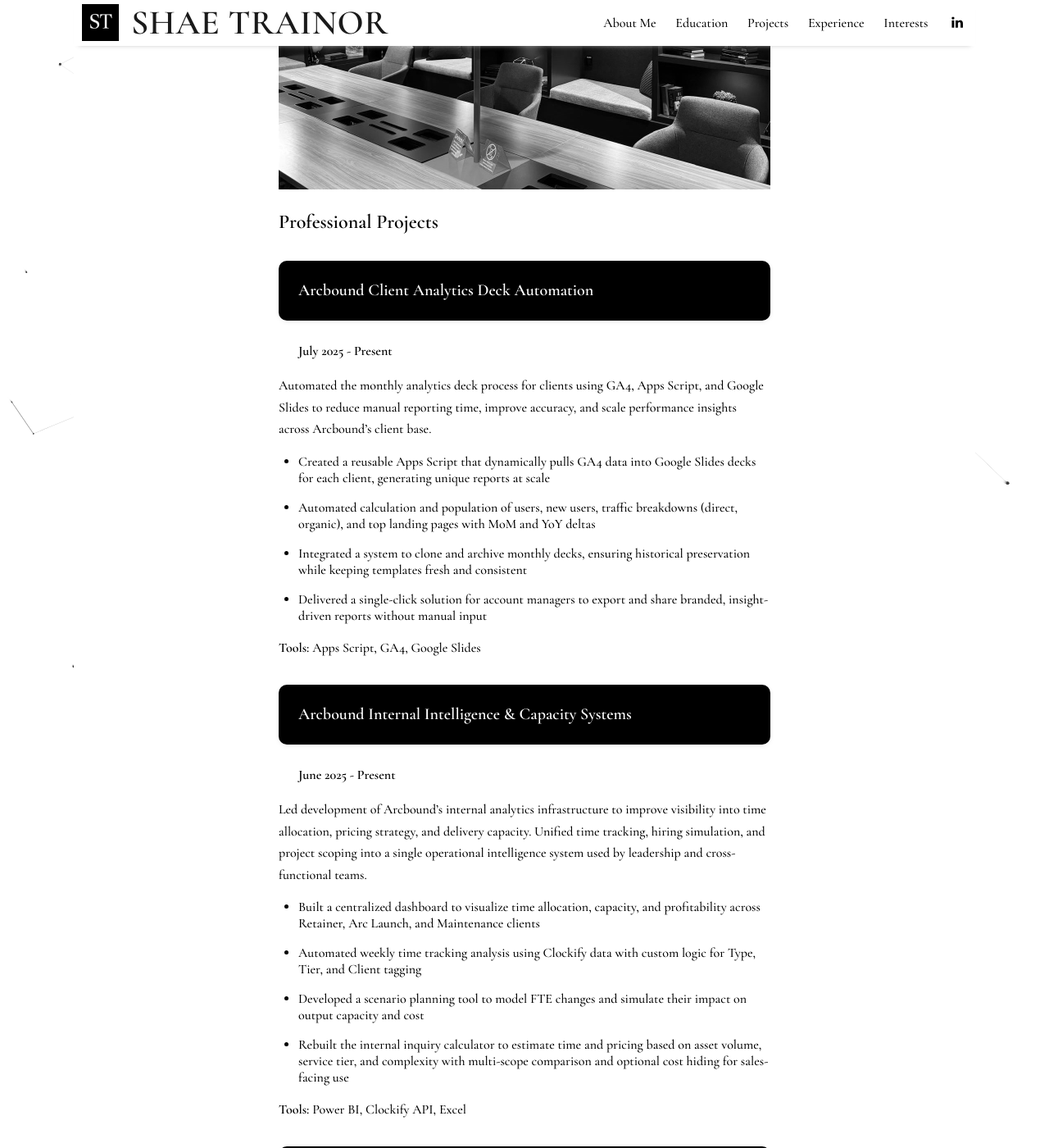
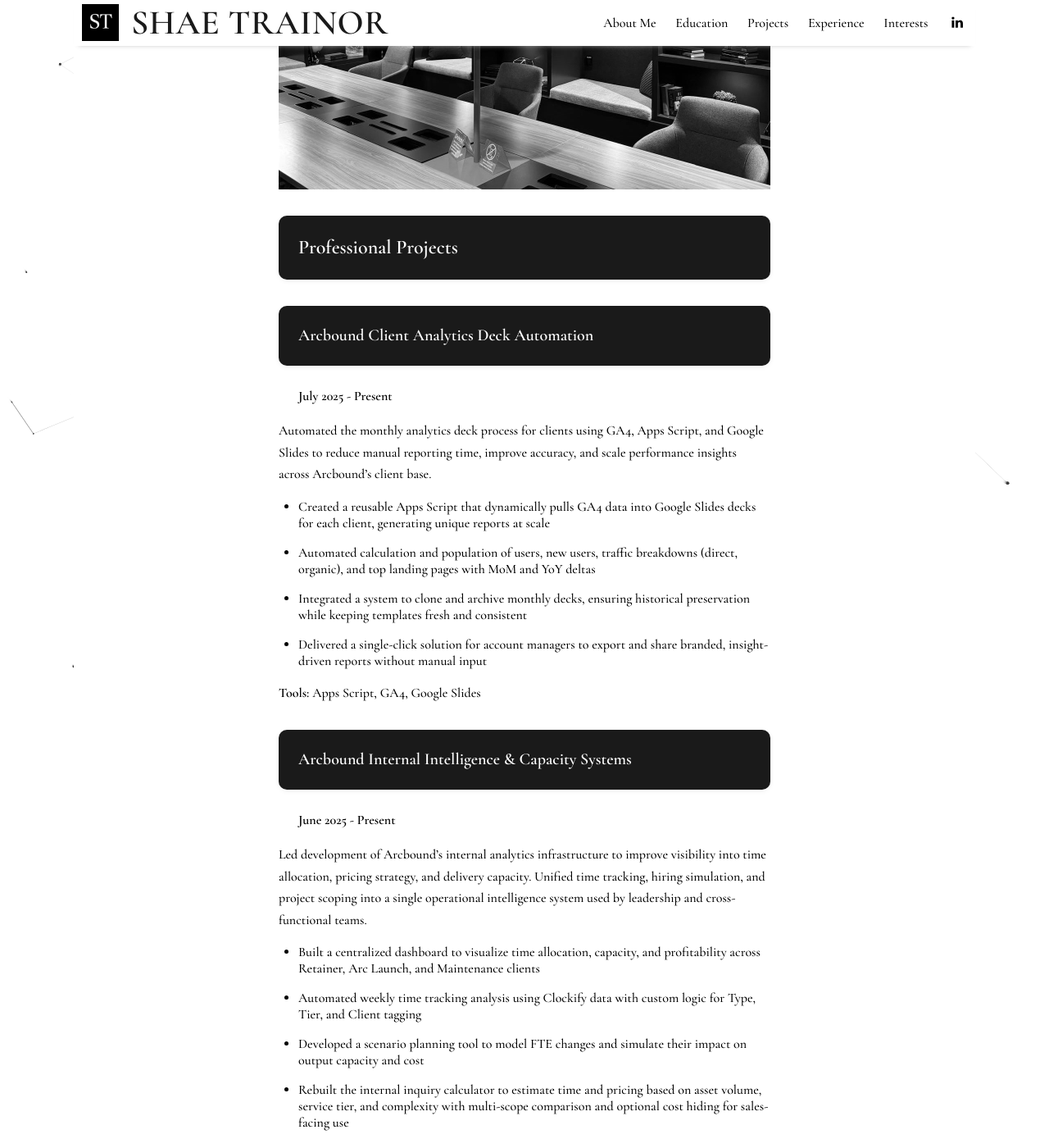
Before and after one commit to shaetrainor/shaetrainor.github.io, a Jekyll site: the page built from _posts/2025-09-29-projects.md, in a window 1280 px wide and 1400 px high, scrolled down 520 px. Shown: the whole window at 82% size. Built offline with Jekyll 4.4.1, drawn with Linux system fonts in a browser that asks for light colours; nearby versions of some CDN libraries.

Commit message:
Update main.scss

```diff
--- a/assets/css/main.scss
+++ b/assets/css/main.scss
@@ -56,8 +56,9 @@ img[src*="favicon"] {
   -webkit-filter: none !important;
 }
 
+.post-content h2,
 .post-content h3 {
-  background: black;
+  background: #1a1a1a;
   color: white;
   padding: 1.5rem;
   margin-top: 2rem;
@@ -66,6 +67,8 @@ img[src*="favicon"] {
   box-shadow: 0 2px 6px rgba(0,0,0,0.05);
 }
 
+.post-content h2 + p,
+.post-content h2 + ul,
 .post-content h3 + p,
 .post-content h3 + ul {
   padding-left: 1.5rem;
```
